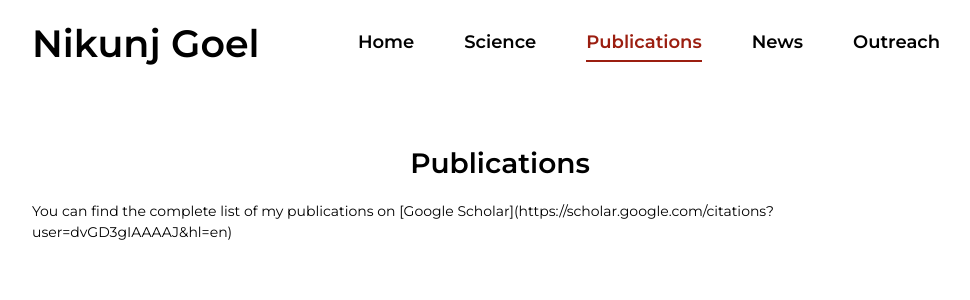
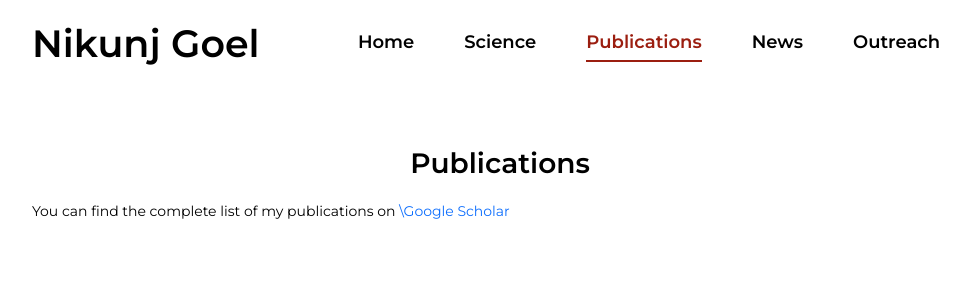
Before and after one commit to nikunj410/nikunj410.github.io, a Jekyll site: the page built from _pages/publications.md, in a window 1280 px wide. Shown: the top 300 px of the page, without its empty margins (140-1110 px from the left). Built offline with Jekyll 4.4.1, drawn with Linux system fonts in a browser that asks for light colours; nearby versions of some CDN libraries.

Commit message:
Update publications.md

```diff
--- a/_pages/publications.md
+++ b/_pages/publications.md
@@ -8,7 +8,7 @@ seo_description: publications
 
 Publications
 ------------
-You can find the complete list of my publications on \[Google Scholar\](https://scholar.google.com/citations?user=dvGD3gIAAAAJ&hl=en)
+You can find the complete list of my publications on [\Google Scholar](https://scholar.google.com/citations?user=dvGD3gIAAAAJ&hl=en)
 
 <!---
 * <span>1. </span> Algebraic theorem of evolution by spatial sorting. <br>
```
